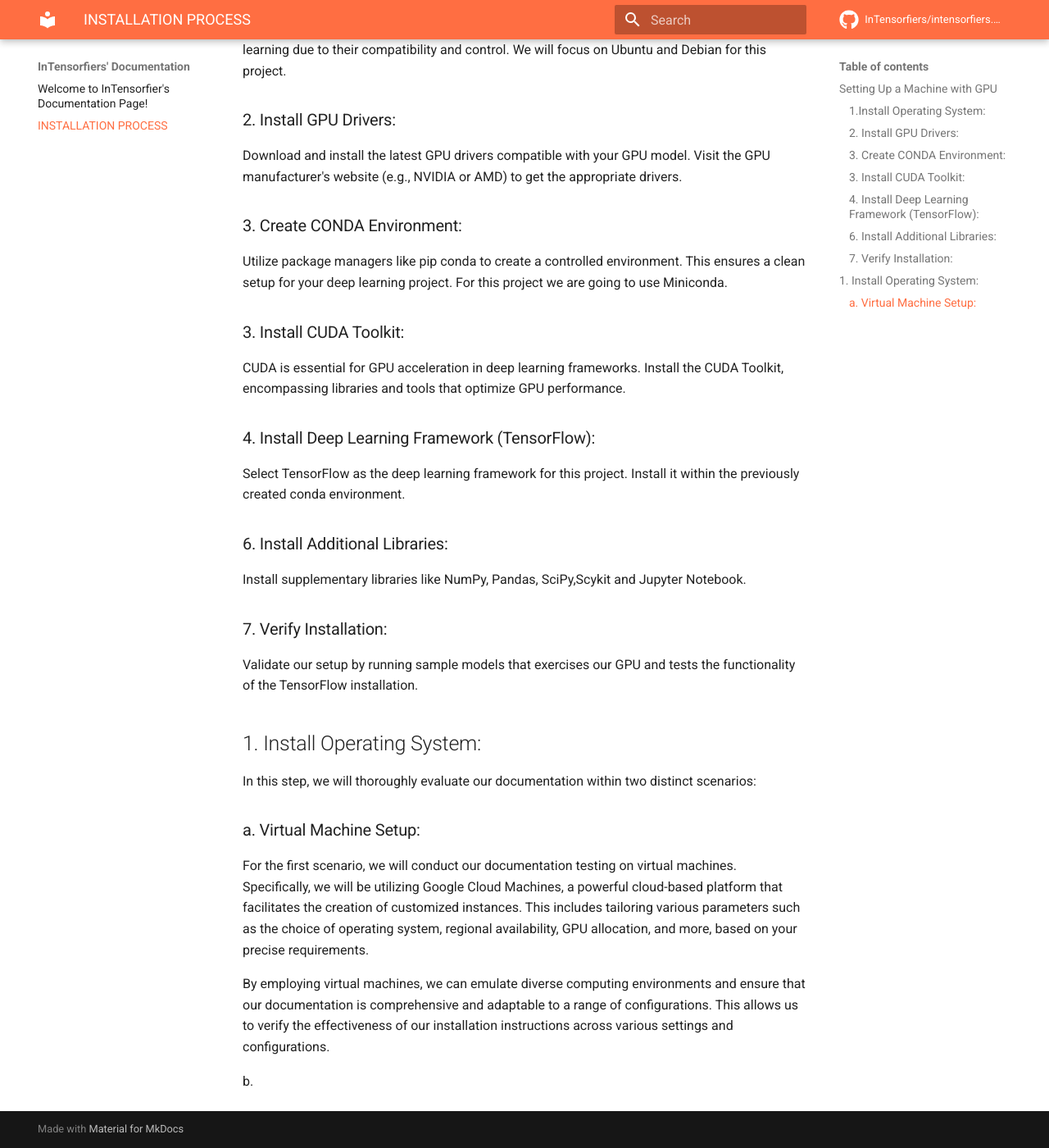
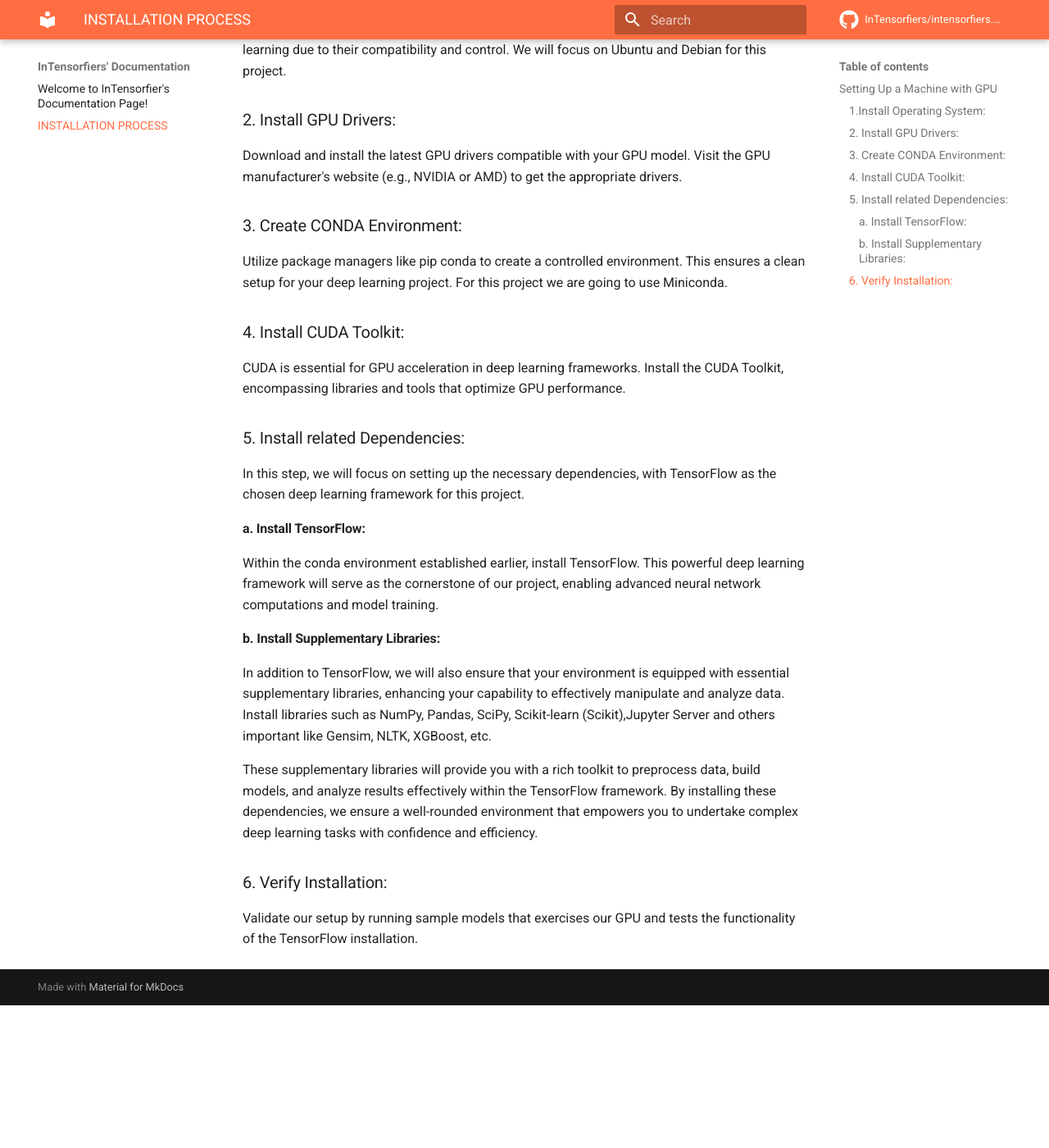
Before and after one commit to InTensorfiers/intensorfiers.github.io, an MkDocs documentation site: the page built from docs/INSTALLATION PROCESS.md, in a window 1280 px wide and 1400 px high, scrolled down 371 px. Shown: the whole window at 82% size. Built offline with MkDocs 1.6.1 and Material for MkDocs 9.7.7, drawn with Linux system fonts in a browser that asks for light colours; comment, search, counter and statistics services are not loaded; after the commit the page ends 1597 px from its top, so only the background shows below that.

Commit message:
Update the Overview of the Instalation process

```diff
--- a/docs/INSTALLATION PROCESS.md
+++ b/docs/INSTALLATION PROCESS.md
@@ -10,22 +10,20 @@
 
 ### 3. Create CONDA Environment:
 Utilize package managers like pip  conda to create a controlled environment. This ensures a clean setup for your deep learning project. For this project we are going to use Miniconda.
-### 3. Install CUDA Toolkit:
+### 4. Install CUDA Toolkit:
 CUDA is essential for GPU acceleration in deep learning frameworks. Install the CUDA Toolkit, encompassing libraries and tools that optimize GPU performance.
-### 4. Install Deep Learning Framework (TensorFlow):
-Select TensorFlow as the deep learning framework for this project. Install it within the previously created conda environment.
-### 6. Install Additional Libraries:
-Install supplementary libraries like NumPy, Pandas, SciPy,Scykit  and Jupyter Notebook.
-### 7. Verify Installation:
+### 5. Install related  Dependencies:
+In this step, we will focus on setting up the necessary dependencies, with TensorFlow as the chosen deep learning framework for this project.
+
+#### a. Install TensorFlow:
+
+Within the conda environment established earlier, install TensorFlow. This powerful deep learning framework will serve as the cornerstone of our project, enabling advanced neural network computations and model training.
+
+#### b. Install Supplementary Libraries:
+
+In addition to TensorFlow, we will also ensure that your environment is equipped with essential supplementary libraries, enhancing your capability to effectively manipulate and analyze data. Install libraries such as NumPy, Pandas, SciPy, Scikit-learn (Scikit),Jupyter Server and others important like Gensim, NLTK, XGBoost, etc.
+
+These supplementary libraries will provide you with a rich toolkit to preprocess data, build models, and analyze results effectively within the TensorFlow framework. By installing these dependencies, we ensure a well-rounded environment that empowers you to undertake complex deep learning tasks with confidence and efficiency.
+
+### 6. Verify Installation:
 Validate our setup by running sample models that exercises our GPU and tests the functionality of the TensorFlow installation.
-
-## 1. Install Operating System:
-In this step, we will thoroughly evaluate our documentation within two distinct scenarios:
-
-### a. Virtual Machine Setup:
-
-For the first scenario, we will conduct our documentation testing on virtual machines. Specifically, we will be utilizing Google Cloud Machines, a powerful cloud-based platform that facilitates the creation of customized instances. This includes tailoring various parameters such as the choice of operating system, regional availability, GPU allocation, and more, based on your precise requirements.
-
-By employing virtual machines, we can emulate diverse computing environments and ensure that our documentation is comprehensive and adaptable to a range of configurations. This allows us to verify the effectiveness of our installation instructions across various settings and configurations.
-
-b.
```
